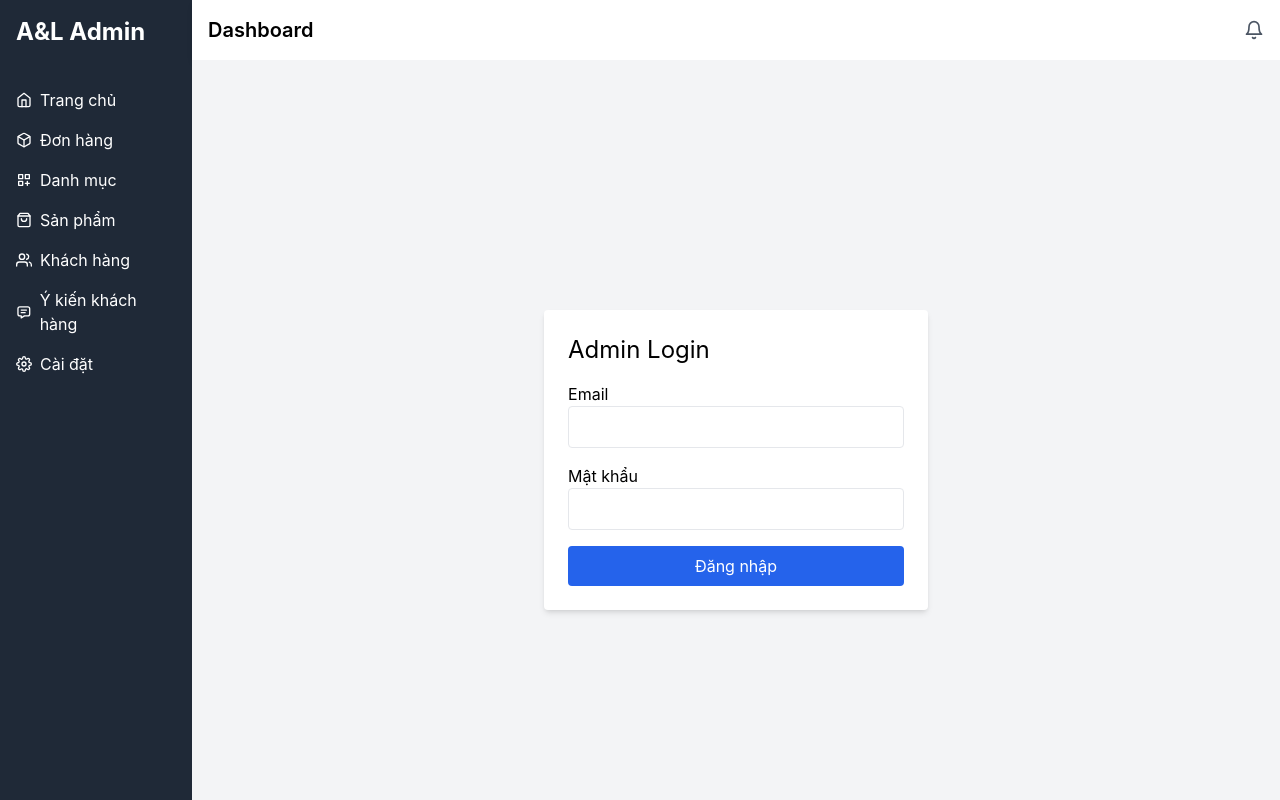
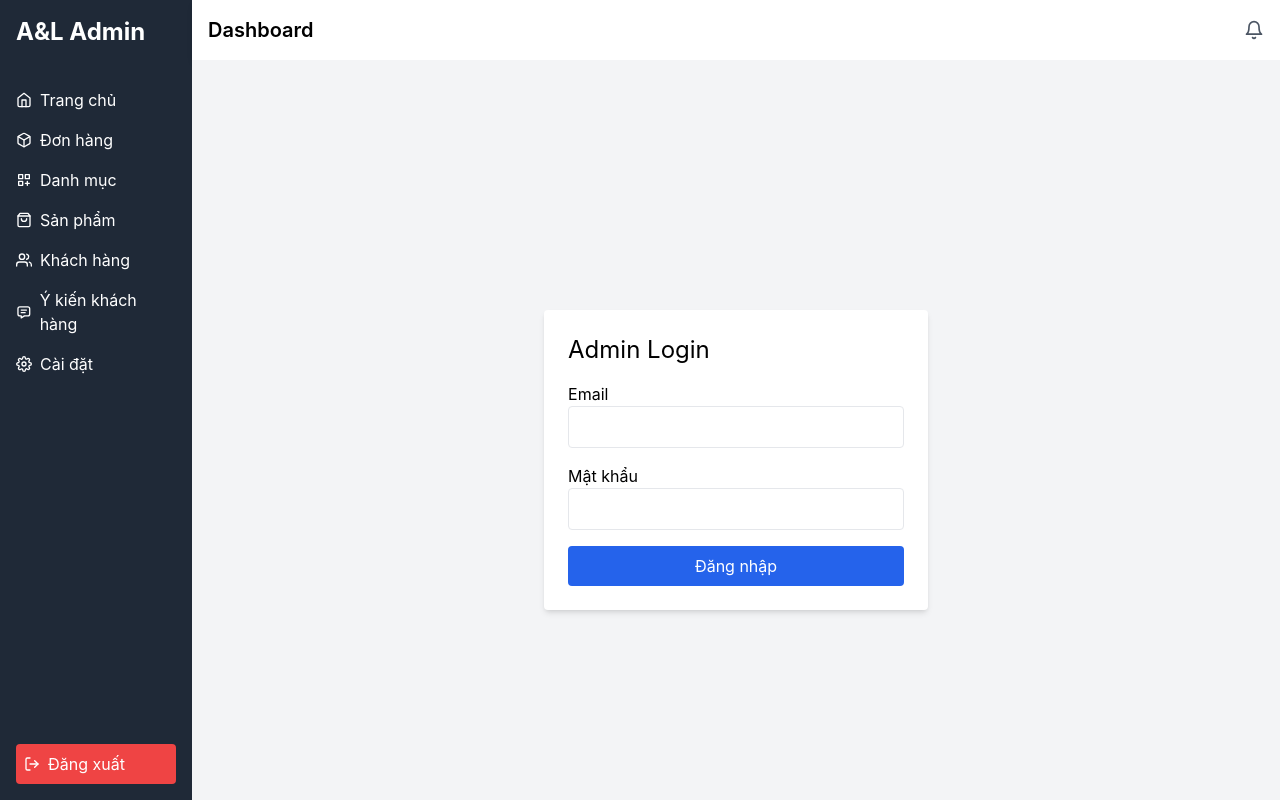
Before and after one commit to MinhAn2007/fashion-admin-dashboard, a React (Create React App) app: page /admin/login in a window 1280 px wide. Built offline with nearby package versions, Linux system fonts and the light colour scheme; no server answers.

Commit message:
add Logout forAdminlogin

```diff
--- a/src/components/SideBar.js
+++ b/src/components/SideBar.js
@@ -12,7 +12,12 @@ import { TbCategoryPlus, TbMessage } from "react-icons/tb";
 
 const Sidebar = () => {
   //logout
+  const navigate = useNavigate();
 
+  const handleLogout = () => {
+    localStorage.removeItem("adminToken");
+    navigate("/admin/login", { state: { message: "Đăng xuất thành công" } });
+  };
 
   return (
     <div className="w-48 h-dvh min-h-screen bg-gray-800 text-white flex flex-col p-4">
@@ -54,6 +59,12 @@ const Sidebar = () => {
           <FiSettings className="mr-2" /> Cài đặt
         </li>
       </ul>
+      <button
+        onClick={handleLogout}
+        className="flex items-center mt-auto p-2 bg-red-500 rounded text-white w-full"
+      >
+        <FiLogOut className="mr-2" /> Đăng xuất
+      </button>
 
 
     </div>
```
